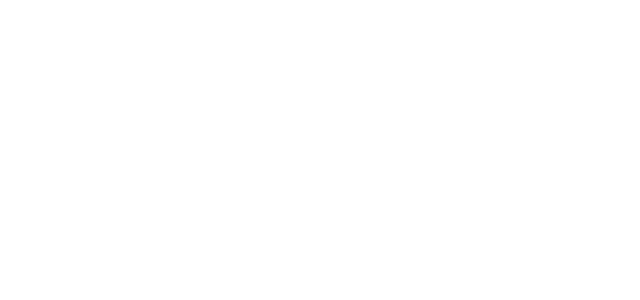
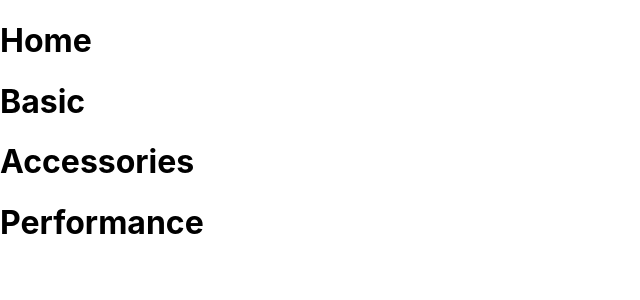
Before and after one commit to AndresQA/Taller1webpro, a React (Create React App) app: page / in a window 1280 px wide. Shown: the top 300 px of the page, without its empty margins (0-640 px from the left). Built offline with nearby package versions, Linux system fonts and the light colour scheme.

Commit message:
componentes creados

```diff
--- /dev/null
+++ b/src/Accessories/Accessories.js
@@ -0,0 +1,9 @@
+import React from 'react';
+
+const Accessories = () => {
+    return <div>
+        <h1>Accessories</h1>
+    </div>
+}
+
+export default Accessories;
--- a/src/App/App.js
+++ b/src/App/App.js
@@ -1,9 +1,20 @@
 import React from 'react';
+import Home from '../Home/Home';
+import Performance from '../Performance/Performance';
+import Basic from '../Basic/Basic';
+import Accessories from '../Accessories/Accessories';
 
 
 function App() {
   return (
     <div className="App">
+
+      <Home></Home>
+      <Basic></Basic>
+      <Accessories></Accessories>
+      <Performance></Performance>
+
+
     </div>
   );
 }
--- /dev/null
+++ b/src/Basic/Basic.js
@@ -0,0 +1,9 @@
+import React from 'react';
+
+const Basic = () => {
+    return <div>
+        <h1>Basic</h1>
+    </div>
+}
+
+export default Basic;
--- /dev/null
+++ b/src/Performance/Performance.js
@@ -0,0 +1,9 @@
+import React from 'react';
+
+const Performance = () => {
+    return <div>
+        <h1>Performance</h1>
+    </div>
+}
+
+export default Performance;
```
